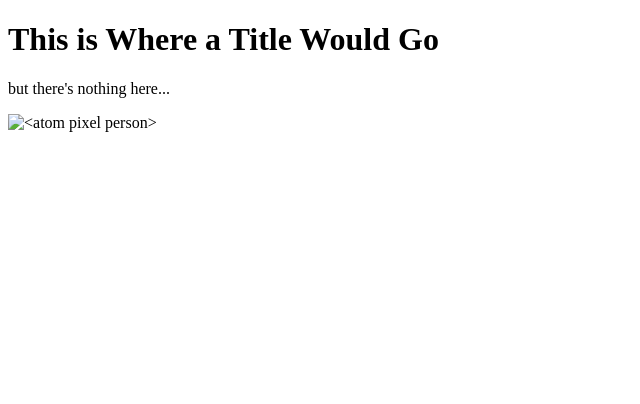
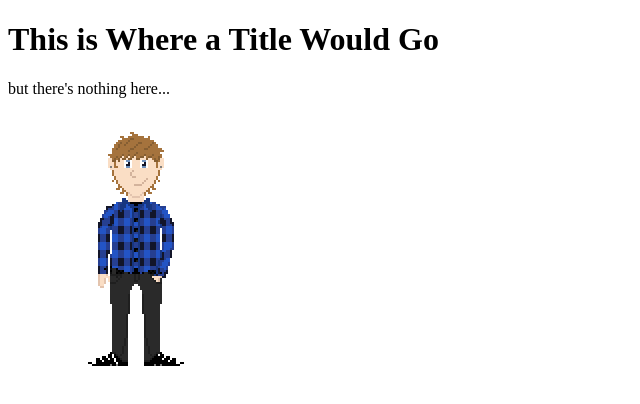
Before and after one commit to ahoink/ahoink.github.io, a plain HTML site: page index.html in a window 1280 px wide. Shown: the whole page, without its empty margins (0-640 px from the left). Drawn offline with Linux system fonts and the light colour scheme.

Commit message:
removed "images" folder from src img

```diff
--- a/index.html
+++ b/index.html
@@ -8,7 +8,7 @@
 <body>
   <h1>This is Where a Title Would Go</h1>
   <p>but there's nothing here...</p>
-  <img src="images\atompx.png" alt="<atom pixel person>" style="width:256px;height:256px;">
+  <img src="atompx.png" alt="<atom pixel person>" style="width:256px;height:256px;">
 </body>
 
 </html>
```
